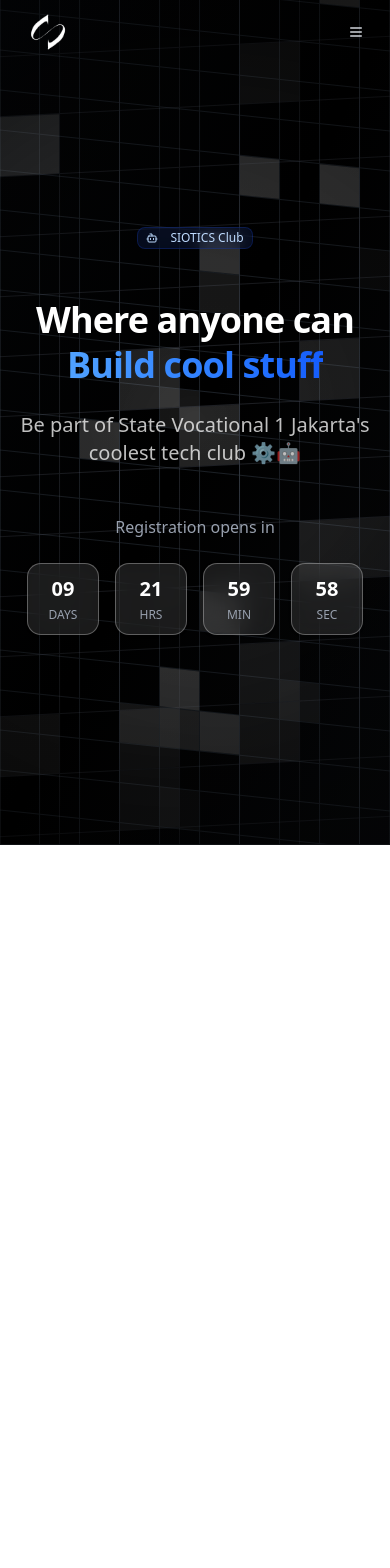
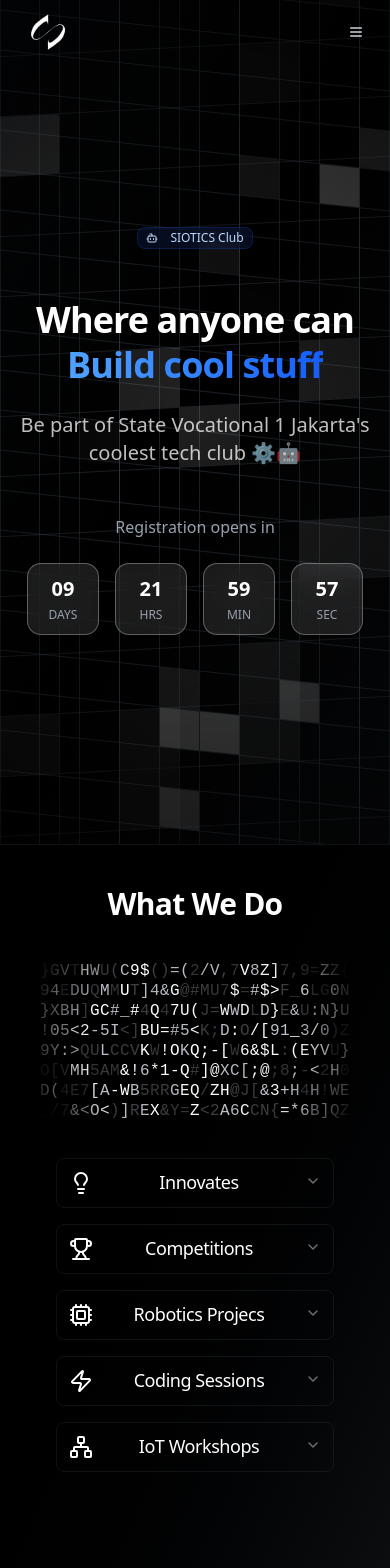
Before and after one commit to Zaterra/siotics.org, a Next.js app: page / in a window 390 px wide. Shown: the top 1568 px of the page. Before the commit the page ends 845 px from the top, so only its background shows below. Built offline with nearby package versions, Linux system fonts and the light colour scheme.

Commit message:
feat: merge all layout components

```diff
--- a/src/app/globals.css
+++ b/src/app/globals.css
@@ -135,3 +135,28 @@
     @apply bg-background text-foreground;
   }
 }
+
+html, body {
+  min-height: 100%;
+  background-color: black;
+}
+
+
+@keyframes teamScroll {
+  0% {
+    transform: translateX(0);
+  }
+  100% {
+    transform: translateX(-50%);
+  }
+}
+
+.animate-teamScroll {
+  display: flex;
+  white-space: nowrap;
+  animation: teamScroll 25s linear infinite;
+}
+
+html {
+  scroll-behavior: smooth;
+}
--- a/src/app/layout.tsx
+++ b/src/app/layout.tsx
@@ -27,7 +27,6 @@ export default function RootLayout({
   return (
     <html>
       <head>
-        <meta name="viewport" content="width=device-width, initial-scale=1" />
       </head>
       <body
         className={`${geistSans.variable} ${geistMono.variable} antialiased`}
--- a/src/app/page.tsx
+++ b/src/app/page.tsx
@@ -1,11 +1,38 @@
+"use client"
+import { useEffect, useState } from "react"
 import Hero from "@/components/layout/Hero"
 import Navbar from "@/components/layout/Navbar"
+import Activities from "@/components/layout/Activities"
+import About from "@/components/layout/About"
+import Footer from "@/components/layout/Footer"
+import FAQs from "@/components/layout/FAQs"
+import Team from "@/components/layout/Team"
 
 export default function Home() {
+  const [isMobile, setIsMobile] = useState(false);
+
+  useEffect(() => {
+        const checkMobile = () => setIsMobile(window.innerWidth < 768);
+        checkMobile();
+        window.addEventListener("resize", checkMobile);
+
+        return () => window.removeEventListener("resize", checkMobile);
+  }, []);
+
   return (
     <>
       <Navbar />
       <Hero />
+      { isMobile ? (
+        <>
+        <Activities/>
+        <About />
+        <FAQs />
+        <Team />
+        <Footer />
+        </>
+      ) : null}
+
     </>
   );
 }
```
